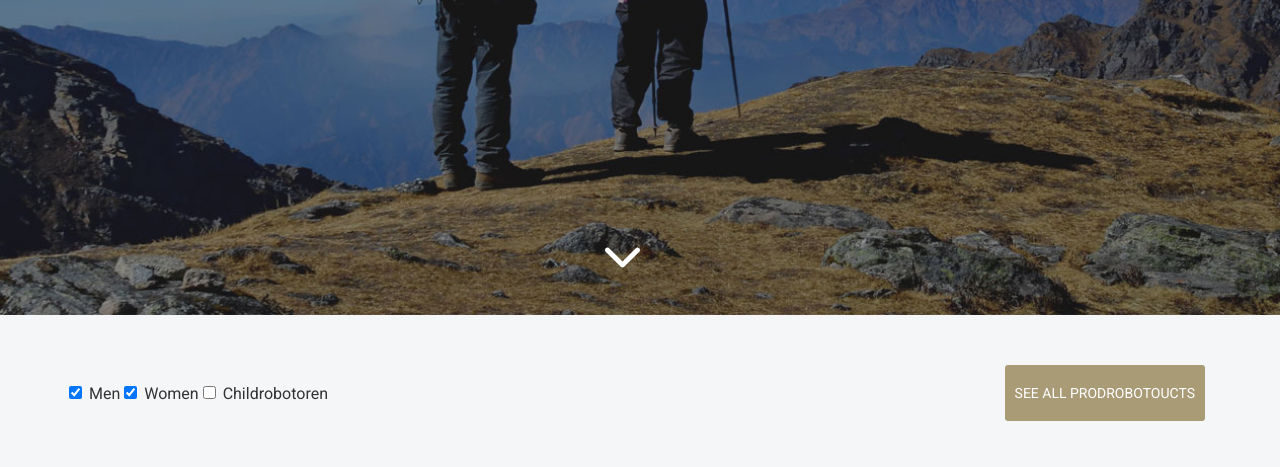
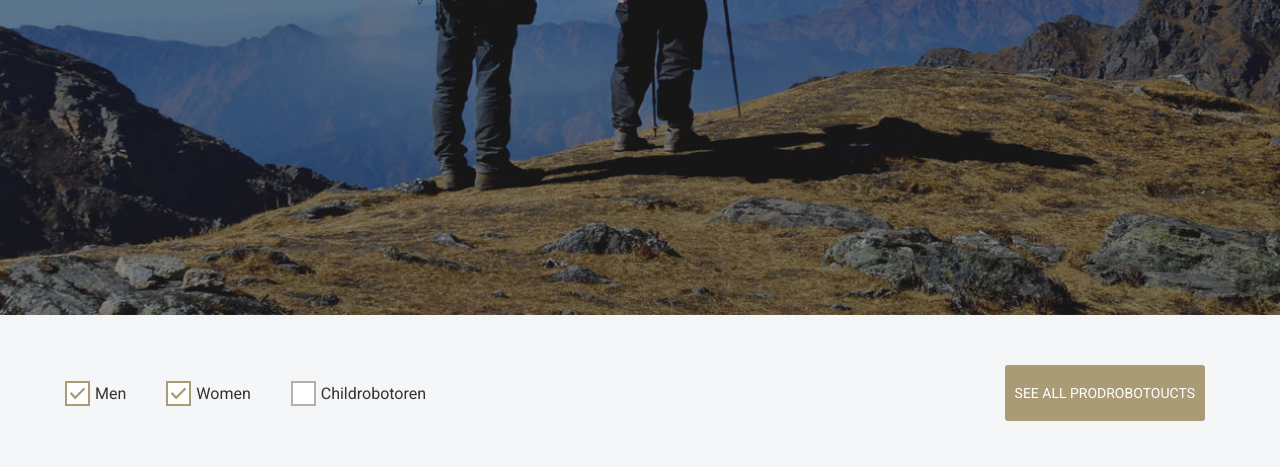
Before and after one commit to yasell/angular-test, a website: page app/index.html in a window 1280 px wide. Shown: the part 485-952 px from the top of the page. Drawn offline with nearby package versions, Linux system fonts and the light colour scheme.

Commit message:
checkboxes

```diff
--- a/app/js/main.js
+++ b/app/js/main.js
@@ -4,7 +4,7 @@ $(document).ready(function($) {
 	$body = $("body");
 	$menuTrigger = $("#menu__trigger");
 
-	$menuTrigger.on("click", function () {
+	$menuTrigger.on("click", function() {
 		if ($body.hasClass("menu__open")) {
 			$body.removeClass("menu__open");
 			$(this).removeClass("active__mod");
@@ -24,4 +24,13 @@ $(document).ready(function($) {
 		}, 2000);
 		return false;
 	});
+
+	// fixed header
+	$(window).scroll(function() {
+		var sticky = $(".header"),
+			scroll = $(window).scrollTop();
+
+		if (scroll >= 40) sticky.addClass("header--fixed");
+		else sticky.removeClass("header--fixed");
+	});
 });
--- a/app/sass/blocks/filter.scss
+++ b/app/sass/blocks/filter.scss
@@ -15,3 +15,50 @@
 		margin-left: auto;
 	}
 }
+
+.filter__label {
+  margin-right: 40px;
+}
+
+// checkboxes
+.filter__checkbox {
+  display: none;
+  margin-right: 30px;
+
+  &:checked + .filter__field:after {
+    opacity: 1;
+  }
+  &:checked + .filter__field:before {
+    border-color: $orange_lighter;
+  }
+}
+
+.filter__field {
+  position: relative;
+  padding: 0 0 0 30px;
+  cursor: pointer;
+
+  &:before {
+    content: "";
+    position: absolute;
+    top: -3px;
+    left: 0;
+    width: 25px;
+    height: 25px;
+    border: 2px solid $gray-light;
+		background-color: #fff;
+  }
+
+  &:after {
+    content: "";
+    position: absolute;
+    top: 2px;
+    left: 5px;
+    width: 15px;
+    height: 15px;
+    opacity: 0;
+    background: url("../img/icons/yes-ico.svg") center no-repeat;
+    background-size: contain;
+    transition: all 0.3s ease;
+  }
+}
--- a/app/sass/blocks/header.scss
+++ b/app/sass/blocks/header.scss
@@ -4,6 +4,7 @@
 	position: fixed;
 	width: 100%;
 	max-width: 1210px;
+	height: 80px;
 	top: 0;
 	left: 0;
 	right: 0;
```
Also changed, not shown: app/css/style.css, app/img/icons/check.svg (deleted), app/img/icons/yes-ico.svg (added).
